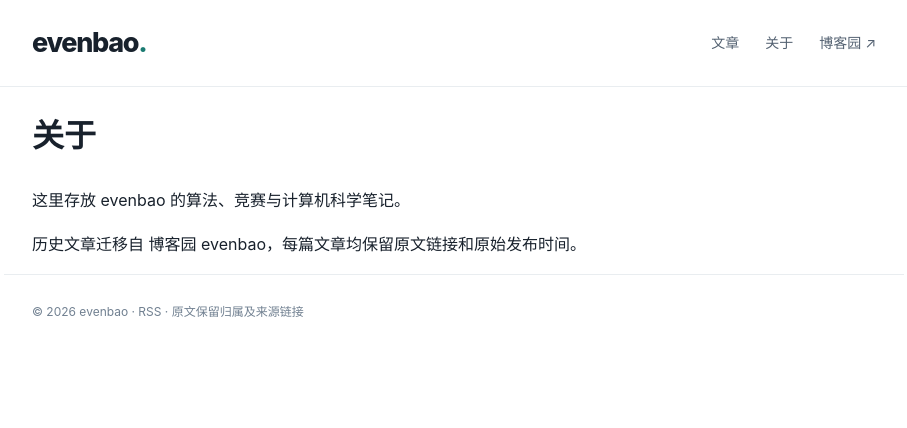
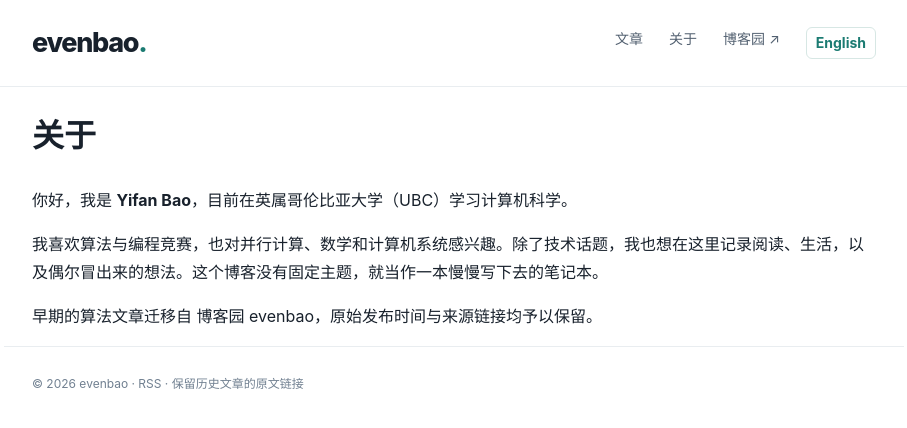
Before and after one commit to In1a/in1a.github.io, a Jekyll site: the page built from about.md, in a window 1280 px wide. Shown: the top 428 px of the page, without its empty margins (186-1093 px from the left). Built offline with Jekyll 4.4.1, drawn with Linux system fonts in a browser that asks for light colours.

Commit message:
Broaden blog introduction and add English homepage and About

```diff
--- a/_config.yml
+++ b/_config.yml
@@ -1,5 +1,5 @@
 title: Evenbao's Blog
-description: 算法、竞赛与计算机科学笔记
+description: 关于学习、阅读、生活与其他有趣事物的个人记录
 author: evenbao
 lang: zh-CN
 timezone: Asia/Shanghai
--- a/_layouts/default.html
+++ b/_layouts/default.html
@@ -1,19 +1,20 @@
 <!doctype html>
-<html lang="zh-CN">
+<html lang="{% if page.lang == 'en' %}en{% else %}zh-CN{% endif %}">
 <head>
   <meta charset="utf-8">
   <meta name="viewport" content="width=device-width,initial-scale=1">
   <title>{% if page.title %}{{ page.title | escape }} · {% endif %}{{ site.title }}</title>
   <meta name="description" content="{{ page.description | default: site.description | escape }}">
   <link rel="stylesheet" href="{{ '/assets/style.css' | relative_url }}">
+  <link rel="stylesheet" href="{{ '/assets/language.css' | relative_url }}">
   {% seo %}
   {% feed_meta %}
   <script>window.MathJax={tex:{inlineMath:[['$','$'],['\\(','\\)']],displayMath:[['$$','$$'],['\\[','\\]']]},options:{skipHtmlTags:['script','noscript','style','textarea','pre','code']}};</script>
   <script defer src="https://cdn.jsdelivr.net/npm/mathjax@3/es5/tex-chtml.js"></script>
 </head>
 <body>
-  <header class="masthead"><div class="wrap headrow"><a class="brand" href="{{ '/' | relative_url }}">evenbao<span class="dot">.</span></a><nav><a href="{{ '/' | relative_url }}">文章</a><a href="{{ '/about/' | relative_url }}">关于</a><a href="https://www.cnblogs.com/evenbao" target="_blank" rel="noopener">博客园 ↗</a></nav></div></header>
+  <header class="masthead"><div class="wrap headrow"><a class="brand" href="{{ '/' | relative_url }}">evenbao<span class="dot">.</span></a><nav>{% if page.lang == 'en' %}<a href="{{ '/en/' | relative_url }}">Posts</a><a href="{{ '/en/about/' | relative_url }}">About</a><a href="https://www.cnblogs.com/evenbao" target="_blank" rel="noopener">CNBlogs ↗</a><a class="language" href="{{ page.translation_url | default: '/' | relative_url }}" lang="zh-CN">中文</a>{% else %}<a href="{{ '/' | relative_url }}">文章</a><a href="{{ '/about/' | relative_url }}">关于</a><a href="https://www.cnblogs.com/evenbao" target="_blank" rel="noopener">博客园 ↗</a><a class="language" href="{{ page.translation_url | default: '/en/' | relative_url }}" lang="en">English</a>{% endif %}</nav></div></header>
   <main class="wrap">{{ content }}</main>
-  <footer class="wrap footer">© {{ 'now' | date: '%Y' }} evenbao · <a href="{{ '/feed.xml' | relative_url }}">RSS</a> · 原文保留归属及来源链接</footer>
+  <footer class="wrap footer">© {{ 'now' | date: '%Y' }} evenbao · <a href="{{ '/feed.xml' | relative_url }}">RSS</a> · {% if page.lang == 'en' %}Original publication links are preserved{% else %}保留历史文章的原文链接{% endif %}</footer>
 </body>
 </html>
--- a/about.md
+++ b/about.md
@@ -2,10 +2,13 @@
 layout: default
 title: 关于
 permalink: /about/
+translation_url: /en/about/
 ---
 
 # 关于
 
-这里存放 evenbao 的算法、竞赛与计算机科学笔记。
+你好，我是 **Yifan Bao**，目前在英属哥伦比亚大学（UBC）学习计算机科学。
 
-历史文章迁移自 [博客园 evenbao](https://www.cnblogs.com/evenbao)，每篇文章均保留原文链接和原始发布时间。
+我喜欢算法与编程竞赛，也对并行计算、数学和计算机系统感兴趣。除了技术话题，我也想在这里记录阅读、生活，以及偶尔冒出来的想法。这个博客没有固定主题，就当作一本慢慢写下去的笔记本。
+
+早期的算法文章迁移自 [博客园 evenbao](https://www.cnblogs.com/evenbao)，原始发布时间与来源链接均予以保留。
--- /dev/null
+++ b/assets/language.css
@@ -0,0 +1,3 @@
+nav .language{color:#1b7b72;border:1px solid #d7e7e4;border-radius:6px;padding:3px 9px;font-weight:650;white-space:nowrap}
+nav .language:hover{background:#edf7f5}
+@media(max-width:600px){.headrow{gap:12px}nav{gap:9px;flex-wrap:wrap;justify-content:flex-end}nav .language{padding:2px 6px}}
--- a/index.html
+++ b/index.html
@@ -1,8 +1,9 @@
 ---
 layout: default
 title: 文章
+translation_url: /en/
 ---
-<section class="intro"><div class="eyebrow">COMPUTER SCIENCE / ALGORITHMS</div><h1>思考，记录，<em>继续探索。</em></h1><p>编程竞赛、算法题解以及计算机科学学习笔记。</p></section>
+<section class="intro"><div class="eyebrow">A PERSONAL NOTEBOOK</div><h1>写下所见，<em>留下所想。</em></h1><p>关于计算机科学、阅读、生活，以及途中遇到的其他有趣事物。</p></section>
 <section class="archive"><div class="archive-head"><h2>全部文章 <small>{{ site.posts.size }}</small></h2><input id="search" type="search" placeholder="搜索标题或分类…" aria-label="搜索文章"></div>
 <div id="posts">{% for post in site.posts %}<a class="post-row" href="{{ post.url | relative_url }}" data-query="{{ post.title | downcase | escape }} {{ post.categories | join: ' ' | downcase | escape }}"><div class="post-title">{{ post.title | escape }}</div><div class="post-date">{{ post.date | date: '%Y.%m.%d' }}</div></a>{% endfor %}</div><p id="empty" hidden>没有找到匹配的文章。</p></section>
 <script>const field=document.getElementById('search'),rows=[...document.querySelectorAll('.post-row')],empty=document.getElementById('empty');field.addEventListener('input',()=>{let q=field.value.trim().toLocaleLowerCase(),n=0;for(let row of rows){let show=row.dataset.query.includes(q);row.hidden=!show;if(show)n++}empty.hidden=n!==0});</script>
```
Also changed, not shown: en/about.md (added, +16 -0 lines), en/index.html (added, +12 -0 lines).
